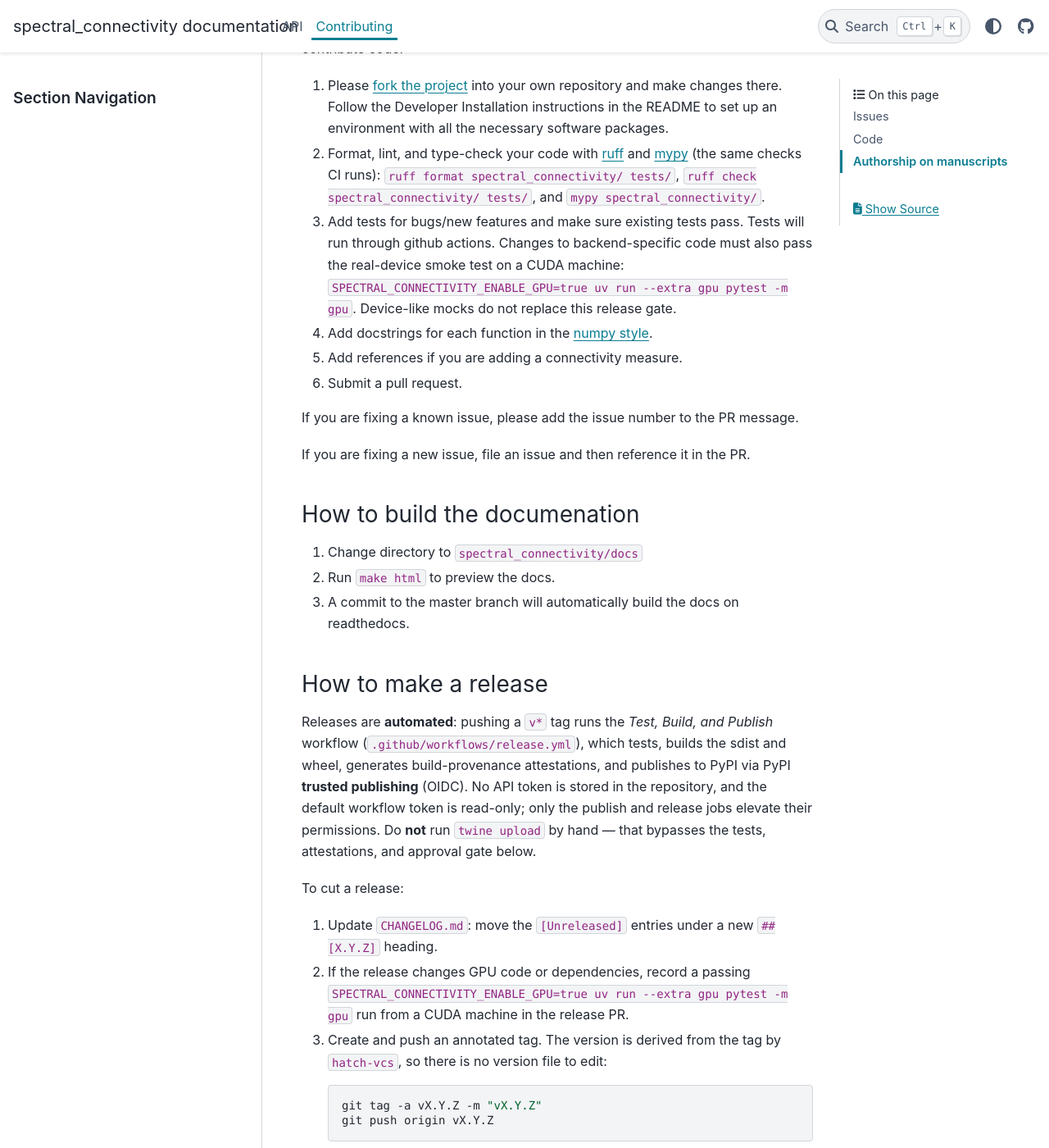
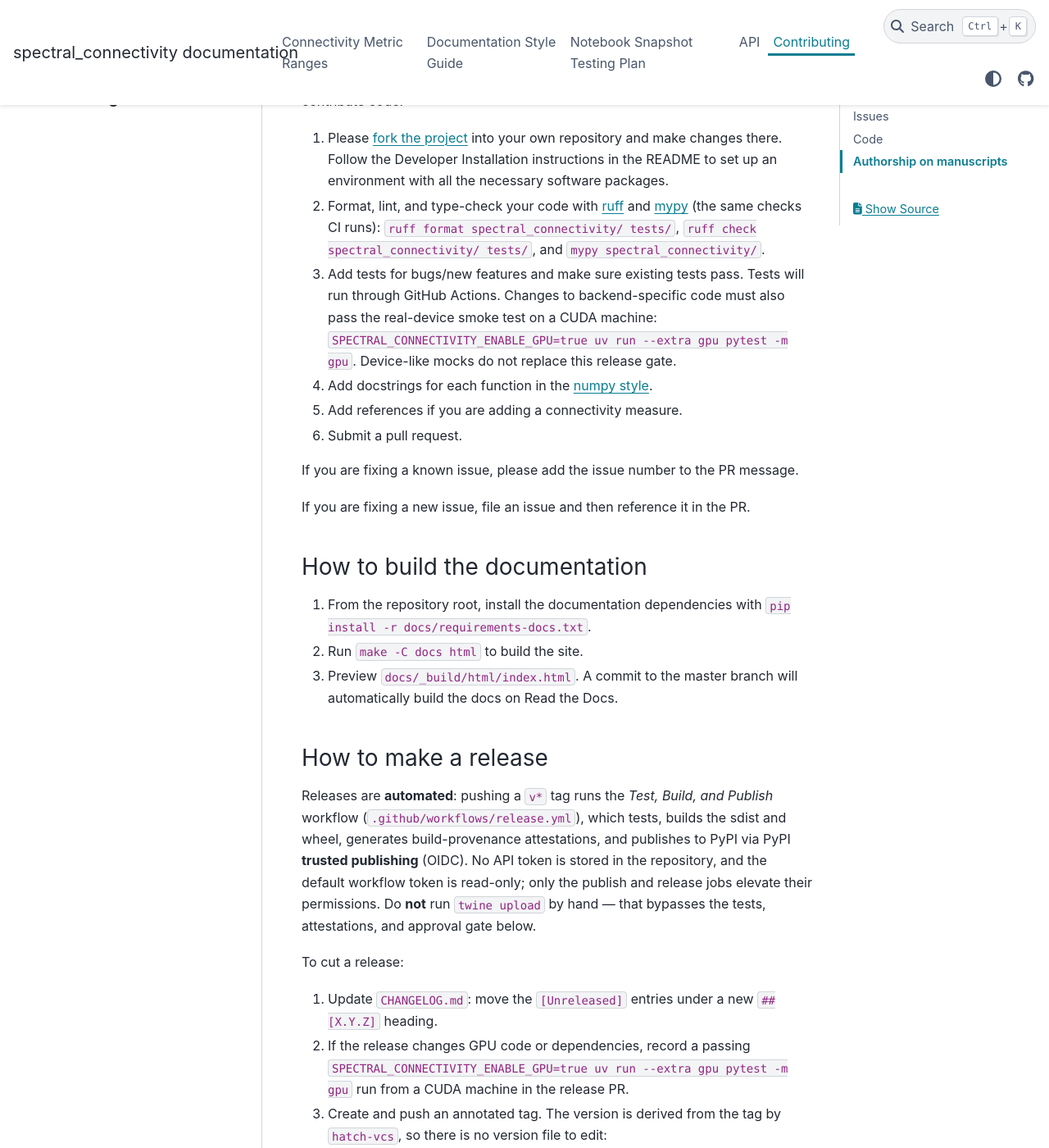
Before and after one commit to Eden-Kramer-Lab/spectral_connectivity, a Sphinx documentation site: the page built from docs/contributing.md, in a window 1280 px wide and 1400 px high, scrolled down 773 px. Shown: the whole window at 82% size. Built offline with Sphinx 7.4.7 and the PyData theme 0.15.4, drawn with Linux system fonts in a browser that asks for light colours; pages that are not in the unit, such as notebooks, are missing from menus; the version number could not be read and is left out; some of the changed text lies outside the part shown.

Commit message:
docs: prepare branch for merge

```diff
--- a/docs/api.rst
+++ b/docs/api.rst
@@ -4,7 +4,7 @@
 .. automodule:: spectral_connectivity
 
 .. autosummary::
-   :toctree:
+   :toctree: _autosummary
    :template: custom-module-template.rst
    :recursive:
 
--- a/docs/conf.py
+++ b/docs/conf.py
@@ -1,9 +1,9 @@
 #!/usr/bin/env python3
-# -*- coding: utf-8 -*-
 
 import os
 import re
 import shutil
+from pathlib import Path
 
 import spectral_connectivity
 
@@ -22,7 +22,7 @@
 version = re.sub(r"(\.dev\d+).*?$", r"\1", version)
 # The full version, including alpha/beta/rc tags.
 release = spectral_connectivity.__version__
-print("%s %s" % (version, release))
+print(f"{version} {release}")
 
 # -- General configuration ------------------------------------------------
 
@@ -126,4 +126,5 @@
     shutil.copytree(src, tar)
 
 
-copy_tree("../examples", "./examples")
+docs_directory = Path(__file__).resolve().parent
+copy_tree(docs_directory.parent / "examples", docs_directory / "examples")
--- a/docs/contributing.md
+++ b/docs/contributing.md
@@ -14,7 +14,7 @@
 
 1. Please [fork the project](https://github.com/Eden-Kramer-Lab/spectral_connectivity/fork) into your own repository and make changes there. Follow the Developer Installation instructions in the README to set up an environment with all the necessary software packages.
 2. Format, lint, and type-check your code with [ruff](https://docs.astral.sh/ruff/) and [mypy](https://mypy-lang.org/) (the same checks CI runs): `ruff format spectral_connectivity/ tests/`, `ruff check spectral_connectivity/ tests/`, and `mypy spectral_connectivity/`.
-3. Add tests for bugs/new features and make sure existing tests pass. Tests will run through github actions.
+3. Add tests for bugs/new features and make sure existing tests pass. Tests will run through GitHub Actions.
    Changes to backend-specific code must also pass the real-device smoke test on
    a CUDA machine: `SPECTRAL_CONNECTIVITY_ENABLE_GPU=true uv run --extra gpu
    pytest -m gpu`. Device-like mocks do not replace this release gate.
@@ -26,11 +26,13 @@
 
 If you are fixing a new issue, file an issue and then reference it in the PR.
 
-### How to build the documenation
+### How to build the documentation
 
-1. Change directory to `spectral_connectivity/docs`
-2. Run `make html` to preview the docs.
-3. A commit to the master branch will automatically build the docs on readthedocs.
+1. From the repository root, install the documentation dependencies with
+   `pip install -r docs/requirements-docs.txt`.
+2. Run `make -C docs html` to build the site.
+3. Preview `docs/_build/html/index.html`. A commit to the master branch will
+   automatically build the docs on Read the Docs.
 
 ### How to make a release
 
--- a/docs/requirements-docs.txt
+++ b/docs/requirements-docs.txt
@@ -1,4 +1,3 @@
-spectral_connectivity
 numpydoc>=1.6
 sphinx
 docutils
```
Also changed, not shown: other parts of docs/contributing.md (+1 -1 lines), CHANGELOG.md (+14 -14 lines), CONTRIBUTING.md (+7 -5 lines), README.md (+19 -8 lines), docs/CONNECTIVITY_METRIC_RANGES.md (+7 -0 lines), docs/examples/README.md (deleted, +0 -1 lines), docs/index.md (+39 -12 lines), .readthedocs.yaml, 6 other files.
